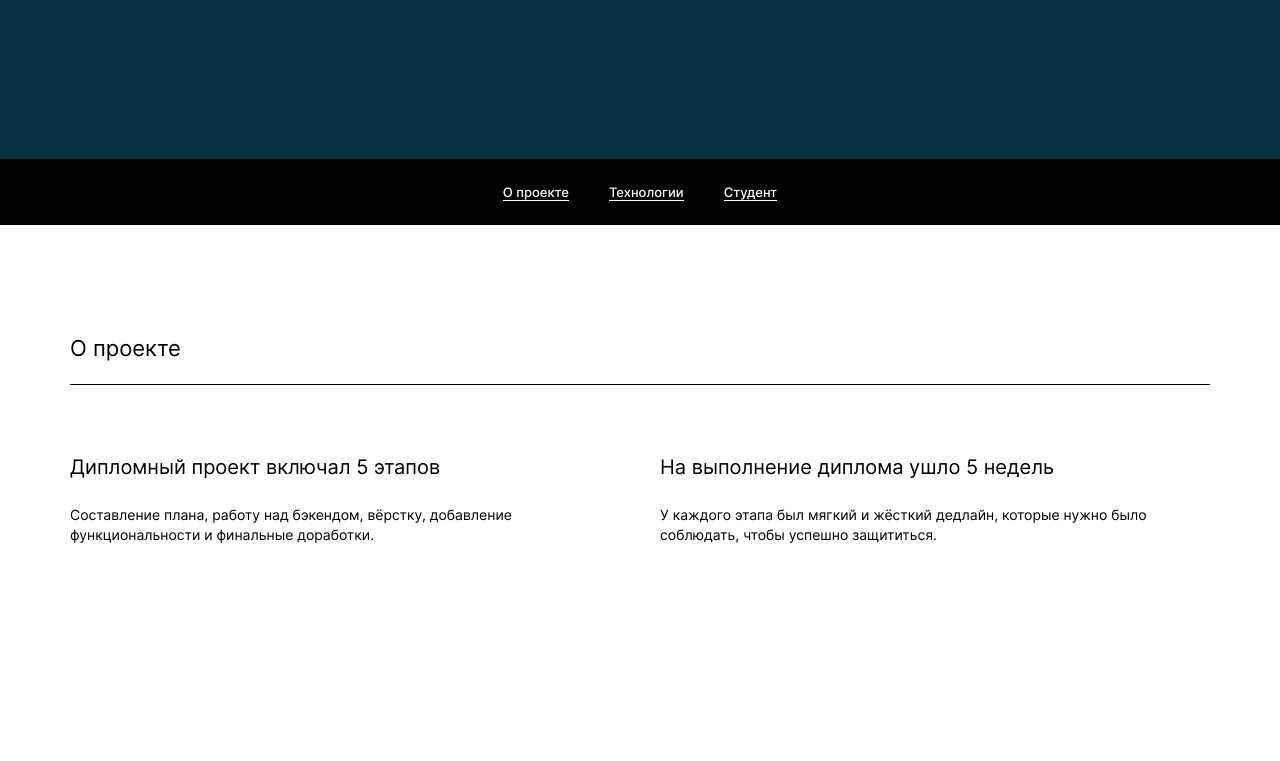
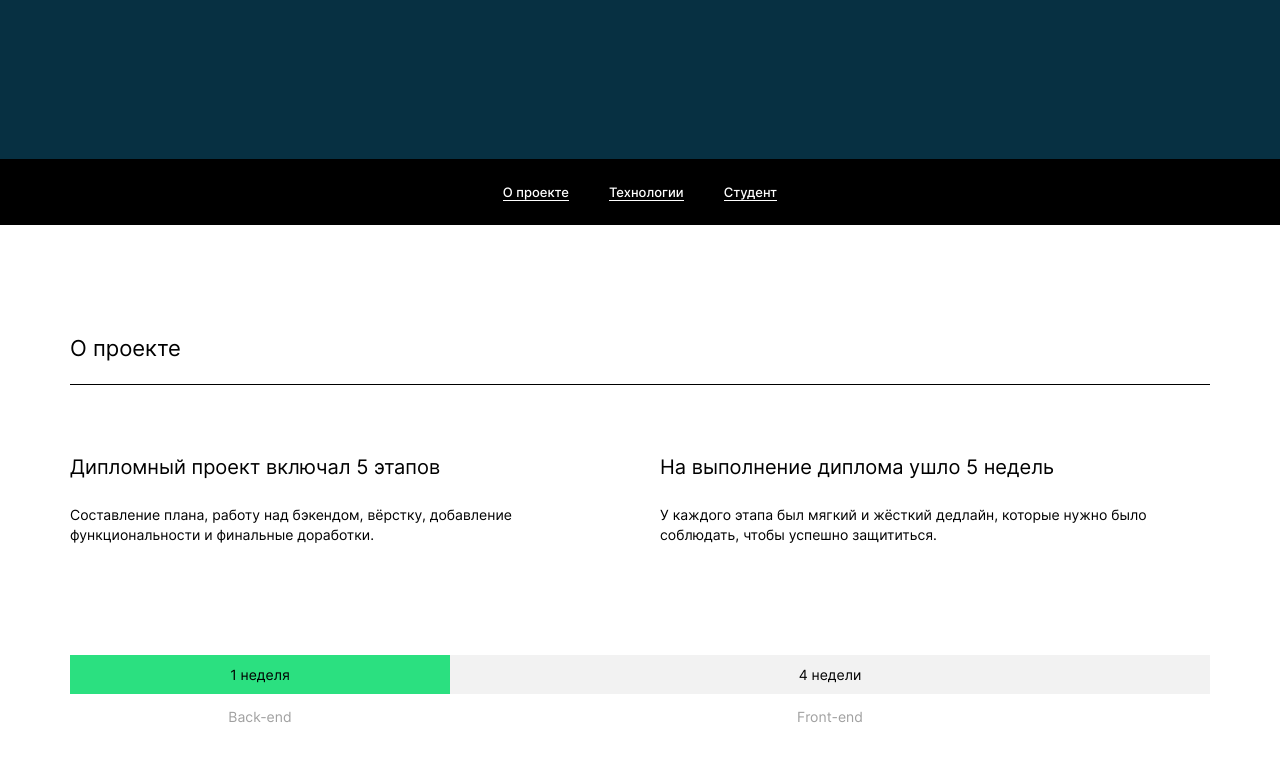
Before and after one commit to Tom-Pepper/movies-explorer-frontend, a React (Create React App) app: page / in a window 1280 px wide. Shown: the part 485-1246 px from the top of the page. Built offline with nearby package versions, Linux system fonts and the light colour scheme.

Commit message:
dev: adaptive progress-bar

```diff
--- a/src/components/Main/AboutProject/AboutProject.css
+++ b/src/components/Main/AboutProject/AboutProject.css
@@ -2,7 +2,6 @@
   background-color: #ffffff;
   color: #000000;
   min-width: 320px;
-  min-height: 641px;
   box-sizing: border-box;
   padding: 0 14px;
 }
@@ -31,6 +30,39 @@
   padding: 0;
 }
 
+.progress-bar {
+  padding: 60px 0 93px;
+  display: grid;
+  grid-template-columns: 1fr 2fr;
+}
+
+.progress-bar__element {
+  color: #000000;
+  font-weight: 400;
+  font-size: 11px;
+  line-height: 13px;
+  text-align: center;
+  padding: 11px;
+}
+
+.progress-bar__element_color_green {
+  background-color: #2BE080;
+}
+
+.progress-bar__element_color_grey {
+  background-color: #F2F2F2;
+}
+
+.progress-bar__element-description {
+  color: #A0A0A0;
+  font-weight: 400;
+  font-size: 11px;
+  line-height: 13px;
+  text-align: center;
+  margin: 0;
+  padding-top: 10px;
+}
+
 @media screen and (min-width: 420px) {
   .about-project__content {
     grid-template-columns: repeat(2, 1fr);
@@ -39,6 +71,21 @@
 
   .about-project {
     padding: 0 20px;
+  }
+
+  .progress-bar {
+    padding: 93px 0 121px;
+  }
+
+  .progress-bar__element {
+    font-size: 14px;
+    line-height: 17px;
+  }
+
+  .progress-bar__element-description {
+    font-size: 14px;
+    line-height: 17px;
+    padding-top: 14px;
   }
 }
 
@@ -80,4 +127,8 @@
     font-size: 14px;
     line-height: 20px;
   }
+
+  .progress-bar {
+    padding: 110px 0 141px;
+  }
 }
--- a/src/components/Main/AboutProject/AboutProject.js
+++ b/src/components/Main/AboutProject/AboutProject.js
@@ -19,6 +19,12 @@ function AboutProject() {
             было соблюдать, чтобы успешно защититься.</p>
         </li>
       </ul>
+      <div className="progress-bar">
+        <div className="progress-bar__element progress-bar__element_color_green">1 неделя</div>
+        <div className="progress-bar__element progress-bar__element_color_grey">4 недели</div>
+        <p className="progress-bar__element-description">Back-end</p>
+        <p className="progress-bar__element-description">Front-end</p>
+      </div>
     </section>
   );
 }
```
